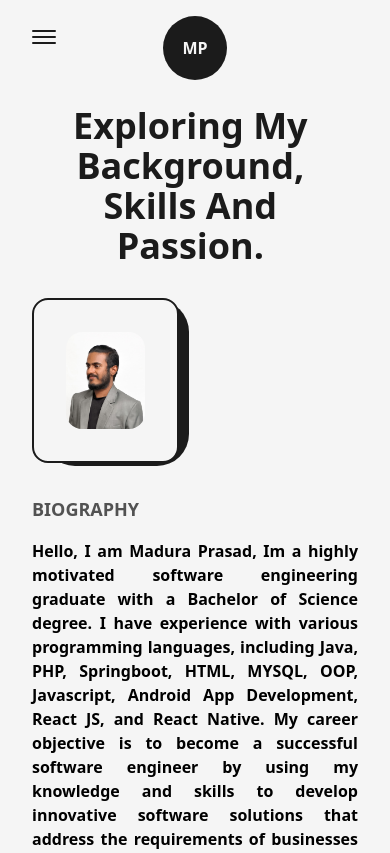
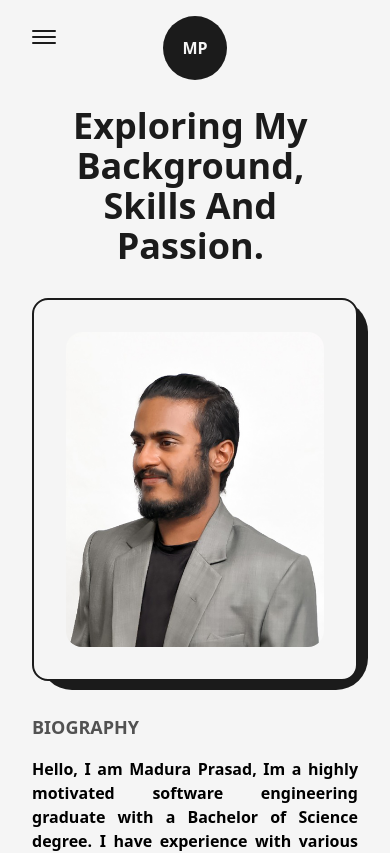
Before and after one commit to Madura-Prasad/Next.js-Portfolio, a Next.js app: page /about in a window 390 px wide. Shown: the top 853 px of the page. Built offline with nearby package versions, Linux system fonts and the light colour scheme.

Commit message:
set transition animation

```diff
--- /dev/null
+++ b/src/component/TransitionEffect.js
@@ -0,0 +1,30 @@
+import React from "react";
+import { motion } from "framer-motion";
+
+const TransitionEffect = () => {
+  return (
+    <>
+      <motion.div
+        className="fixed top-0 bottom-0 right-full w-screen h-screen z-30 bg-primary"
+        initial={{ x: "100%", width: "100%" }}
+        animate={{ x: "0%", width: "0%" }}
+        exit={{ x: ["0%", "100%"] , width:["0%", "100%"]}}
+        transition={{ duration: 0.8, ease: "easeInOut" }}
+      />
+      <motion.div
+        className="fixed top-0 bottom-0 right-full w-screen h-screen z-20 bg-light"
+        initial={{ x: "100%", width: "100%" }}
+        animate={{ x: "0%", width: "0%" }}
+        transition={{ delay: 0.2, duration: 0.8, ease: "easeInOut" }}
+      />
+      <motion.div
+        className="fixed top-0 bottom-0 right-full w-screen h-screen z-10 bg-dark"
+        initial={{ x: "100%", width: "100%" }}
+        animate={{ x: "0%", width: "0%" }}
+        transition={{ delay: 0.4, duration: 0.8, ease: "easeInOut" }}
+      />
+    </>
+  );
+};
+
+export default TransitionEffect;
--- a/src/pages/_app.js
+++ b/src/pages/_app.js
@@ -3,6 +3,8 @@ import "@/styles/globals.css";
 import { Montserrat } from "next/font/google";
 import Head from "next/head";
 import Footer from "@/component/Footer";
+import { AnimatePresence } from "framer-motion";
+import { useRouter } from "next/router";
 
 const montserrat = Montserrat({
   subsets: ["latin"],
@@ -10,16 +12,21 @@ const montserrat = Montserrat({
 });
 
 export default function App({ Component, pageProps }) {
+  const router = useRouter();
   return (
     <>
       <Head>
         <meta name="viewport" content="width=device-width, initial-scale=1" />
         <link rel="icon" href="/favicon.ico" />
       </Head>
-      <main className={`${montserrat.variable} fonts-mont bg-light   dark:bg-dark w-full min-h-screen`}>
-      <Navbar/>
-        <Component {...pageProps} />
-        <Footer/>
+      <main
+        className={`${montserrat.variable} fonts-mont bg-light   dark:bg-dark w-full min-h-screen`}
+      >
+        <Navbar />
+        <AnimatePresence mode="wait">
+          <Component key={router.asPath} {...pageProps} />
+        </AnimatePresence>
+        <Footer />
       </main>
     </>
   );
--- a/src/pages/about.js
+++ b/src/pages/about.js
@@ -8,6 +8,7 @@ import { useInView, useMotionValue, useSpring } from "framer-motion";
 import Skills from "../component/Skills"
 import Experience from "../component/Experience"
 import Education from "@/component/Education";
+import TransitionEffect from "@/component/TransitionEffect";
 
 const AnimatedNumbers = ({ value }) => {
   const ref = useRef(null);
@@ -40,6 +41,7 @@ const about = () => {
         <title>Madura Prasad | About page</title>
         <meta name="description" content="Madura Prasad" />
       </Head>
+      <TransitionEffect/>
       <main className="flex w-full flex-col items-center justify-center dark:text-light">
         <Layout className="pt-16">
           <AnimatedText
@@ -66,7 +68,7 @@ const about = () => {
               </p>
             </div>
 
-            <div className="col-span-2 relative h-max rounded-2xl border-2 border-solid border-dark bg-light p-8 dark:bg-dark dark:border-light xl:col-span-4 md:order-1 md:col-span-4 ">
+            <div className="col-span-2 relative h-max rounded-2xl border-2 border-solid border-dark bg-light p-8 dark:bg-dark dark:border-light xl:col-span-4 md:order-1 md:col-span-8 ">
               <div className="absolute top-0 -right-3 -z-10 w-[102%] h-[103%] rounded-[2rem] bg-dark dark:bg-light" />
               <Image
                 src={profilePic}
--- a/src/pages/articles.js
+++ b/src/pages/articles.js
@@ -4,6 +4,7 @@ import Head from "next/head";
 import { motion } from "framer-motion";
 import Link from "next/link";
 import React from "react";
+import TransitionEffect from "@/component/TransitionEffect";
 
 const Article = ({ title, date, link }) => {
   return (
@@ -31,6 +32,7 @@ const articles = () => {
         <title>Madura Prasad | Articles page</title>
         <meta name="description" content="Madura Prasad" />
       </Head>
+      <TransitionEffect/>
       <main className="w-full mb-16 flex flex-col items-center justify-center overflow-hidden  dark:text-light">
         <Layout className="pt-16">
           <AnimatedText
--- a/src/pages/index.js
+++ b/src/pages/index.js
@@ -6,6 +6,7 @@ import AnimatedText from "../component/AnimatedText";
 import Link from "next/link";
 import { LinkArrow } from "@/component/Icons";
 import HireMe from "@/component/HireMe";
+import TransitionEffect from "@/component/TransitionEffect";
 
 export default function Home() {
   return (
@@ -14,6 +15,7 @@ export default function Home() {
         <title>Madura Prasad | Personal Portfolio</title>
         <meta name="description" content="Generated by create next app" />
       </Head>
+      <TransitionEffect/>
       <main className="flex items-center text-dark w-full min-h-screen dark:text-light ">
         <Layout className="pt-0 md:pt-16 sm:pt-8">
           <div className="flex items-center justify-between w-full lg:flex-col">
--- a/src/pages/projects.js
+++ b/src/pages/projects.js
@@ -10,6 +10,7 @@ import constructionApp from "../../public/images/projects/constructionApp.jpg";
 import Warehouse from "../../public/images/projects/Warehouse.jpg";
 import imperial from "../../public/images/projects/imperial.jpg";
 import Project1 from "../../public/images/projects/dummy.png";
+import TransitionEffect from "@/component/TransitionEffect";
 
 const FramerImage = motion(Image);
 
@@ -125,6 +126,7 @@ const projects = () => {
           content="Madura Prasad | Projects | GitHub | github"
         />
       </Head>
+      <TransitionEffect/>
       <main className="w-full mb-16 flex flex-col items-end justify-center dark:text-light">
         <Layout className="pt-16">
           <AnimatedText
```
Also changed, not shown: public/images/profile/1111.jpg.
